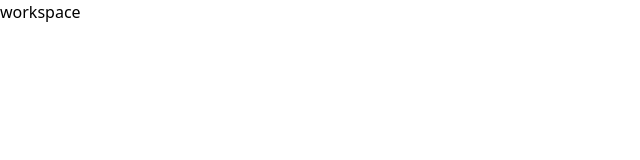
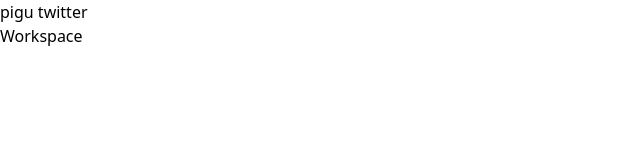
Before and after one commit to yona3/pigu-twitter, a React (Vite) app: page /workspace in a window 1280 px wide. Shown: the top 160 px of the page, without its empty margins (0-640 px from the left). Built offline with nearby package versions, Linux system fonts and the light colour scheme.

Commit message:
add: components

```diff
--- a/src/App.tsx
+++ b/src/components/App.tsx
@@ -1,18 +1,21 @@
-import React from 'react';
+import React, { VFC } from 'react';
 import { BrowserRouter as Router, Switch, Route } from 'react-router-dom';
+import { Setting } from './pages/Setting';
+import { Top } from './pages/Top';
+import { Workspace } from './pages/Workspace';
 
-export const App = () => {
+export const App: VFC = () => {
   return (
     <Router>
       <Switch>
         <Route exact path="/">
-          <p>home</p>
+          <Top />
+        </Route>
+        <Route path="/workspace">
+          <Workspace />
         </Route>
         <Route path="/setting">
-          <p>setting</p>
-        </Route>
-        <Route path="/workspace">
-          <p>workspace</p>
+          <Setting />
         </Route>
         <Route path="*">
           <p>404</p>
--- /dev/null
+++ b/src/components/pages/Setting.tsx
@@ -0,0 +1,10 @@
+import React, { VFC } from 'react';
+import { Layout } from '../shared/Layout';
+
+export const Setting: VFC = () => {
+  return (
+    <Layout>
+      <h1>Setting</h1>
+    </Layout>
+  );
+};
--- /dev/null
+++ b/src/components/pages/Top.tsx
@@ -0,0 +1,10 @@
+import React, { VFC } from 'react';
+import { Layout } from '../shared/Layout';
+
+export const Top: VFC = () => {
+  return (
+    <Layout>
+      <h1>Top</h1>
+    </Layout>
+  );
+};
--- /dev/null
+++ b/src/components/pages/Workspace.tsx
@@ -0,0 +1,10 @@
+import React, { VFC } from 'react';
+import { Layout } from '../shared/Layout';
+
+export const Workspace: VFC = () => {
+  return (
+    <Layout>
+      <h1>Workspace</h1>
+    </Layout>
+  );
+};
--- /dev/null
+++ b/src/components/shared/Header.tsx
@@ -0,0 +1,9 @@
+import React, { VFC } from 'react';
+
+export const Header: VFC = () => {
+  return (
+    <header>
+      <h1>pigu twitter</h1>
+    </header>
+  );
+};
--- /dev/null
+++ b/src/components/shared/Layout.tsx
@@ -0,0 +1,15 @@
+import React, { VFC } from 'react';
+import { Header } from './Header';
+
+type Props = {
+  children: React.ReactNode;
+};
+
+export const Layout: VFC<Props> = ({ children }) => {
+  return (
+    <div>
+      <Header />
+      <main>{children}</main>
+    </div>
+  );
+};
--- a/src/main.tsx
+++ b/src/main.tsx
@@ -1,7 +1,7 @@
 import React from 'react';
 import ReactDOM from 'react-dom';
 import './index.css';
-import { App } from './App';
+import { App } from './components/App';
 
 ReactDOM.render(
   <React.StrictMode>
```
